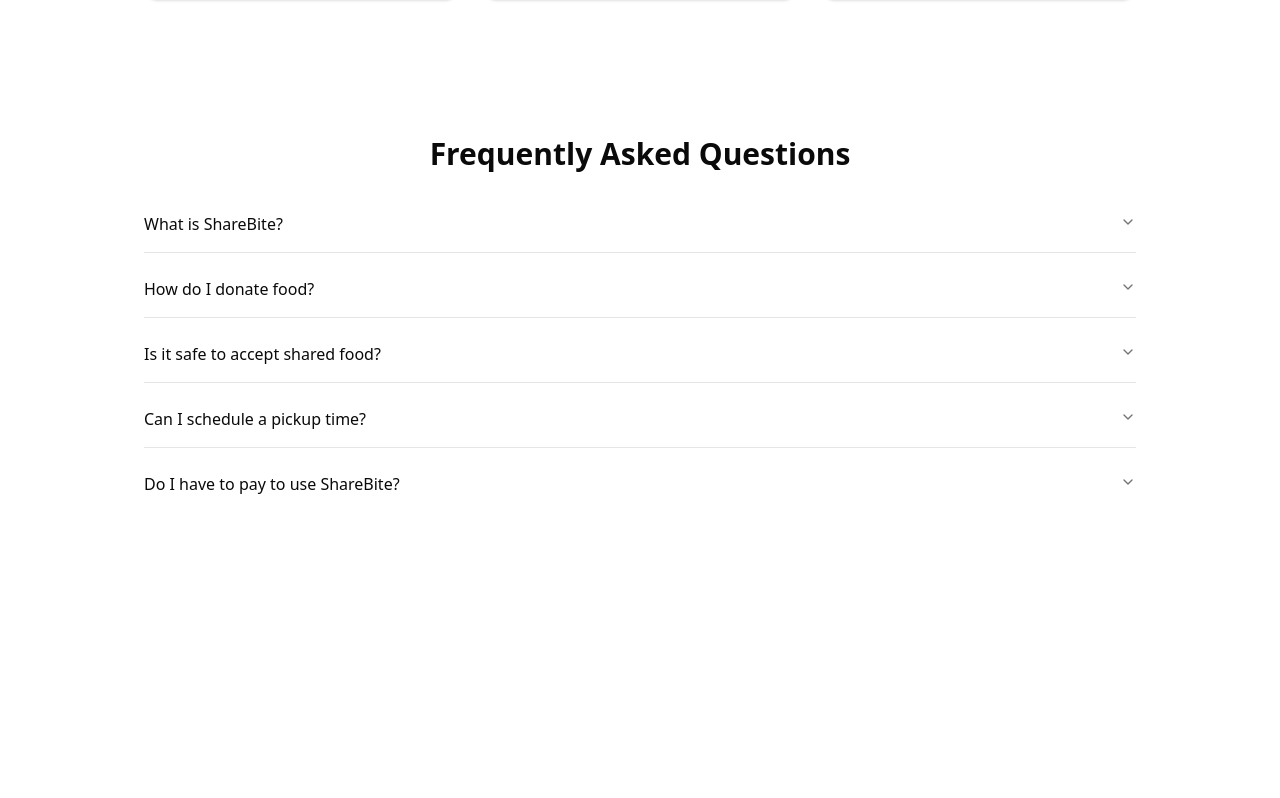
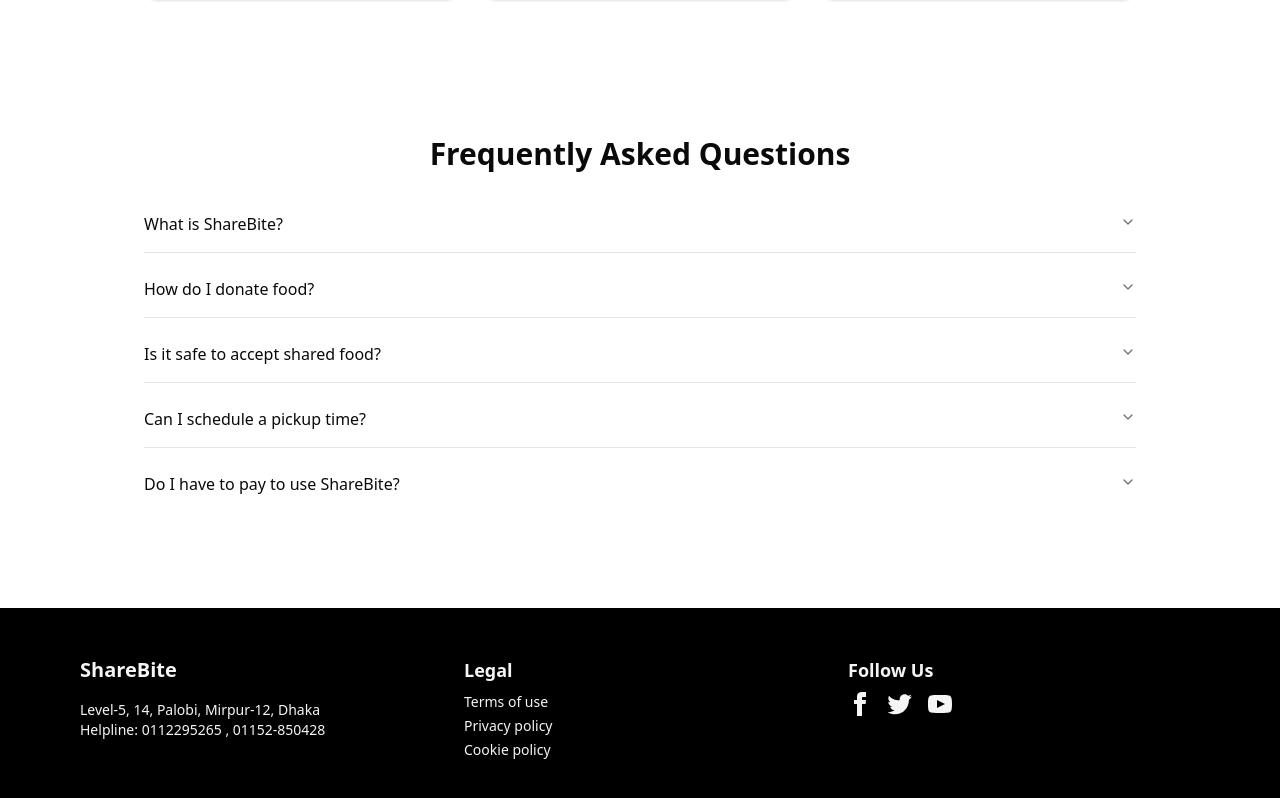
Before and after one commit to 0xKafi/Share-Bite, a React (Vite) app: page / in a window 1280 px wide. Shown: the part 1865-2663 px from the top of the page. Before the commit the page ends 2433 px from the top, so only its background shows below. Built offline with nearby package versions, Linux system fonts and the light colour scheme; no server answers.

Commit message:
footer added

```diff
--- a/src/components/Layout/Footer.jsx
+++ b/src/components/Layout/Footer.jsx
@@ -1,11 +1,60 @@
-import React from 'react';
+// import React from 'react';
+
+// const Footer = () => {
+//     return (
+//         <div>
+
+//         </div>
+//     );
+// };
+
+// export default Footer;import React from "react";
+
 
 const Footer = () => {
-    return (
+  return (
+    <footer className="bg-black text-neutral-100 mt-20 py-12 px-6 lg:px-20">
+      <div className="max-w-6xl mx-auto grid grid-cols-1 sm:grid-cols-2 md:grid-cols-3 gap-8">
         <div>
+          <div className="flex items-center gap-2 mb-4">
+            <p className="text-xl font-semibold">ShareBite</p>
+          </div>
+          <p className="text-sm">Level-5, 14, Palobi, Mirpur-12, Dhaka</p>
+          <p className="text-sm">Helpline: 0112295265 , 01152-850428</p>
+        </div>
 
+        <div>
+          <h4 className="text-lg font-semibold mb-2">Legal</h4>
+          <ul className="space-y-1 text-sm">
+            <li><a href="#" className="hover:underline">Terms of use</a></li>
+            <li><a href="#" className="hover:underline">Privacy policy</a></li>
+            <li><a href="#" className="hover:underline">Cookie policy</a></li>
+          </ul>
         </div>
-    );
+
+        <div>
+          <h4 className="text-lg font-semibold mb-2">Follow Us</h4>
+          <div className="flex space-x-4">
+            <a href="https://www.facebook.com" target="_blank" rel="noopener noreferrer">
+              <svg className="w-6 h-6 fill-current hover:text-blue-400" viewBox="0 0 24 24">
+                <path d="M9 8h-3v4h3v12h5v-12h3.64l.36-4h-4v-1.67c0-.96.19-1.33 1.11-1.33h2.89v-5h-3.81c-3.6 0-5.19 1.58-5.19 4.61v3.39z" />
+              </svg>
+            </a>
+            <a href="https://www.twitter.com" target="_blank" rel="noopener noreferrer">
+              <svg className="w-6 h-6 fill-current hover:text-sky-400" viewBox="0 0 24 24">
+                <path d="M24 4.56c-.88.39-1.83.65-2.83.77 1.02-.61 1.8-1.57 2.17-2.72-.95.56-2 .97-3.13 1.2-.9-.96-2.18-1.55-3.6-1.55-3.18 0-5.52 2.97-4.8 6.05C7.09 8.66 3.46 6.71 1.03 3.73c-1.29 2.21-.67 5.11 1.52 6.57-.81-.03-1.56-.25-2.23-.61-.05 2.28 1.58 4.41 3.95 4.89-.69.19-1.45.23-2.22.08.63 1.96 2.44 3.38 4.6 3.42-2.07 1.62-4.68 2.35-7.29 2.04 2.18 1.4 4.77 2.21 7.55 2.21 9.14 0 14.31-7.72 13.99-14.65.96-.7 1.8-1.57 2.46-2.55z" />
+              </svg>
+            </a>
+            <a href="https://www.youtube.com" target="_blank" rel="noopener noreferrer">
+              <svg className="w-6 h-6 fill-current hover:text-red-500" viewBox="0 0 24 24">
+                <path d="M19.6 3.18c-3.6-.25-11.63-.25-15.23 0-3.9.27-4.36 2.62-4.39 8.82.03 6.19.48 8.55 4.39 8.82 3.6.25 11.63.25 15.23 0 3.9-.27 4.36-2.62 4.39-8.82-.03-6.19-.48-8.55-4.39-8.82zM9 16V8l8 4-8 4z" />
+              </svg>
+            </a>
+          </div>
+        </div>
+      </div>
+    </footer>
+  );
 };
 
 export default Footer;
```
